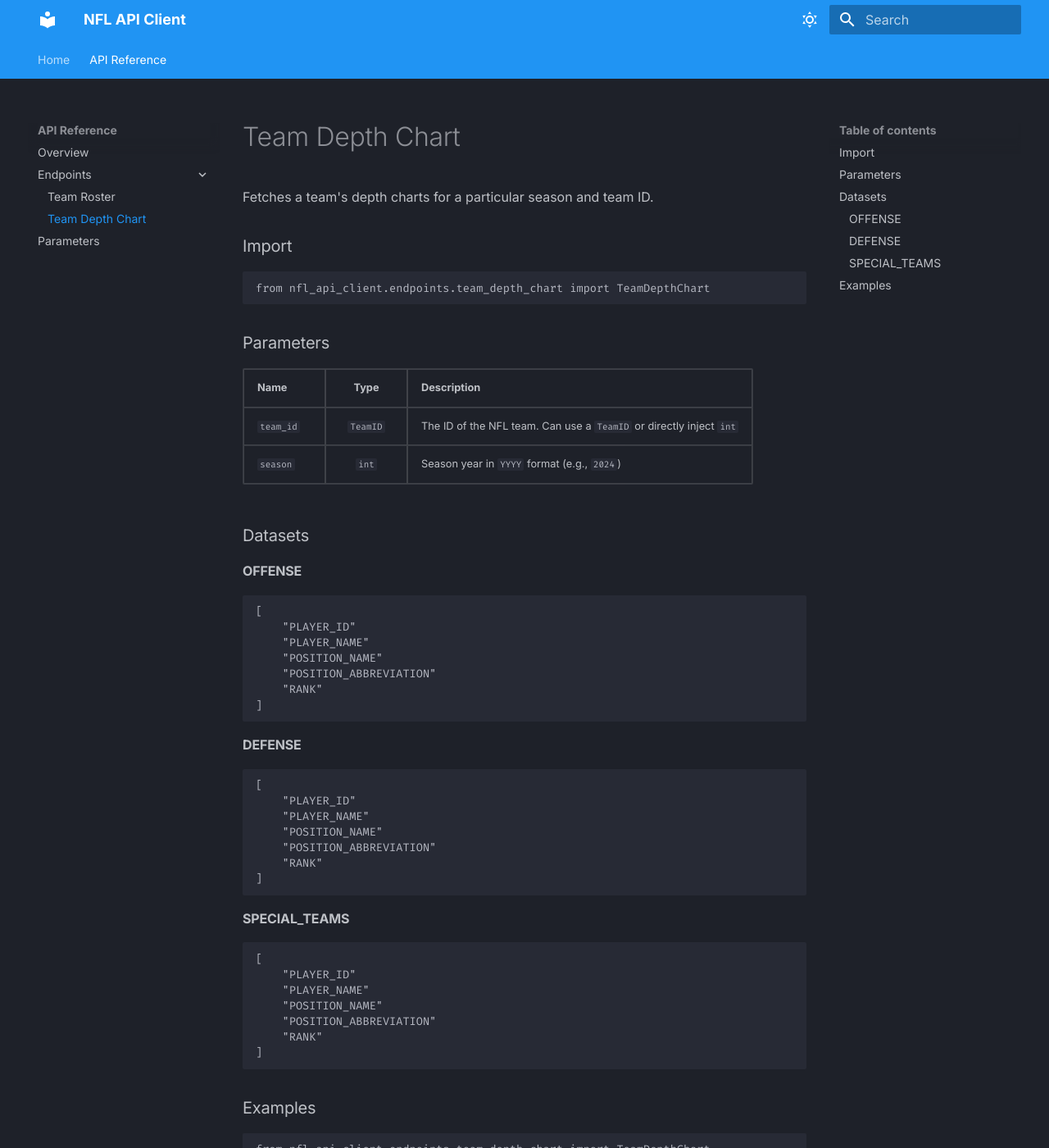
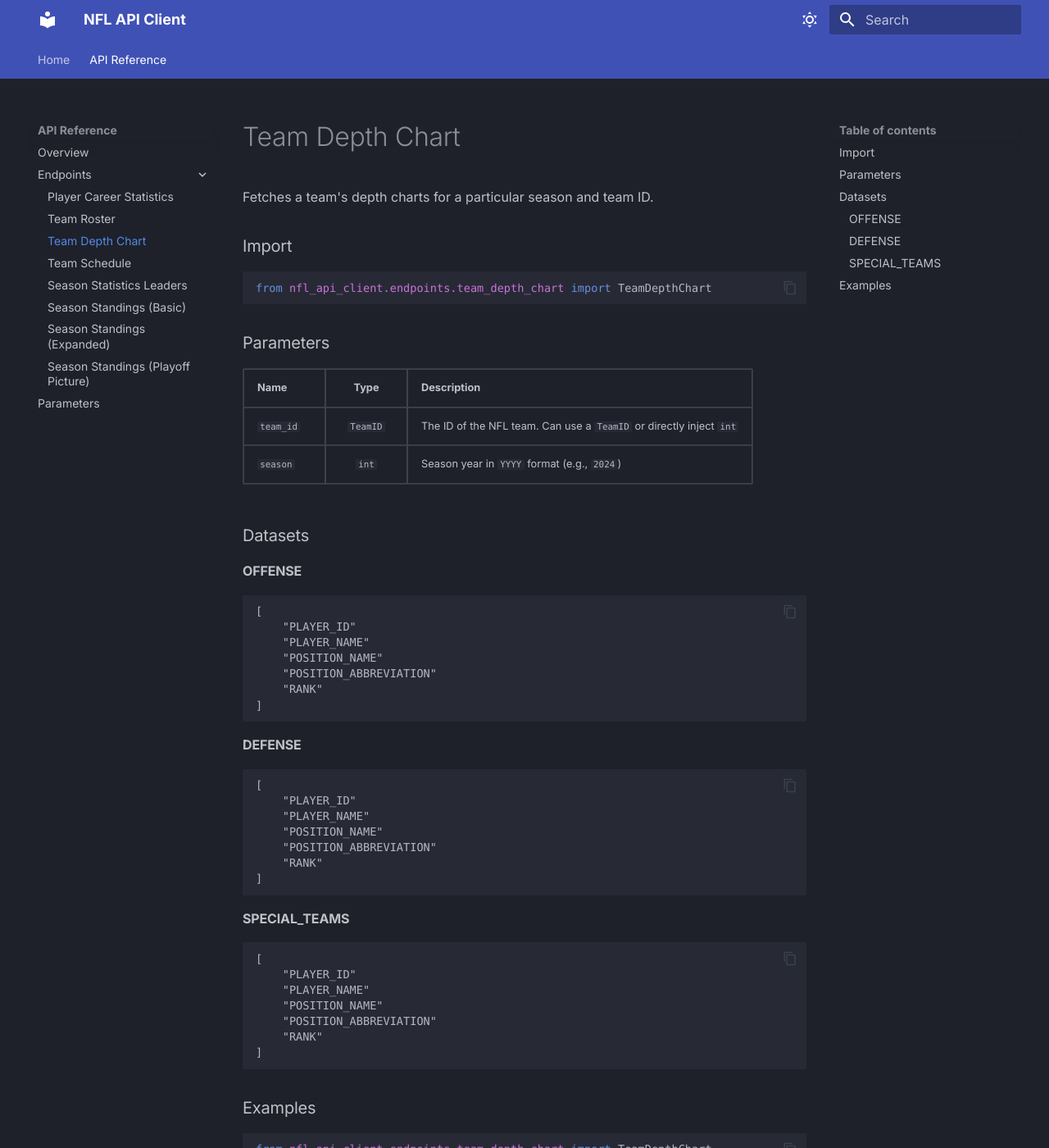
Before and after one commit to haydenfd/nfl_api_client, an MkDocs documentation site: the page built from docs/team_depth_chart.md, in a window 1280 px wide and 1400 px high. Shown: the whole window at 82% size. Built offline with MkDocs 1.6.1 and Material for MkDocs 9.7.7, drawn with Linux system fonts in a browser that asks for light colours; some web fonts are replaced; some of the changed text lies outside the part shown.

Commit message:
Added installations for mkdocs w/ mkdocs basic configs

```diff
--- a/mkdocs.yml
+++ b/mkdocs.yml
@@ -6,8 +6,14 @@ nav:
   - API Reference:
     - Overview: api_reference.md
     - Endpoints:
+        - Player Career Statistics: player_career_stats.md
         - Team Roster: team_roster.md
         - Team Depth Chart: team_depth_chart.md
+        - Team Schedule: team_schedule.md
+        - Season Statistics Leaders: stats_leaders.md
+        - Season Standings (Basic): season_standings.md
+        - Season Standings (Expanded): season_standings_expanded.md
+        - Season Standings (Playoff Picture): season_standings_playoffs.md
     - Parameters: parameters.md
 
 plugins:
@@ -22,6 +28,15 @@ markdown_extensions:
   - admonition
   - toc:
       permalink: true
+  - pymdownx.highlight:
+      anchor_linenums: true
+  - pymdownx.superfences
+  - pymdownx.highlight:
+      anchor_linenums: true
+      line_spans: __span
+      pygments_lang_class: true
+  - pymdownx.inlinehilite
+  - pymdownx.snippets
 
 # Theme config
 
@@ -29,23 +44,24 @@ theme:
   name: material
   features:
     - navigation.tabs
+    - content.code.copy
   palette:
     - scheme: slate
-      primary: blue
-      accent: indigo
+      primary: indigo
+      accent: lime
       toggle:
         icon: material/weather-sunny
         name: Switch to light mode
 
     - scheme: default
-      primary: blue
+      primary: deep orange
       accent: indigo
       toggle:
         icon: material/weather-night
         name: Switch to dark mode
   font:
     text: Inter
-    code: Fira Code
+    code: IBM Plex
 
 extra_css:
   - custom-styles.css
--- a/pyproject.toml
+++ b/pyproject.toml
@@ -7,7 +7,7 @@ authors = [
 ]
 license = {text = "MIT"}
 readme = "README.md"
-requires-python = ">=3.8"
+requires-python = ">=3.9"
 dependencies = [
     "httpx (>=0.28.1,<0.29.0)",
     "pandas (>=2.3.0,<3.0.0)"
@@ -24,3 +24,6 @@ build-backend = "poetry.core.masonry.api"
 
 [tool.poetry.group.dev.dependencies]
 black = "^25.1.0"
+mkdocs = "^1.6.1"
+mkdocstrings = {extras = ["python"], version = "^0.29.1"}
+mkdocs-material = "^9.6.14"
```
